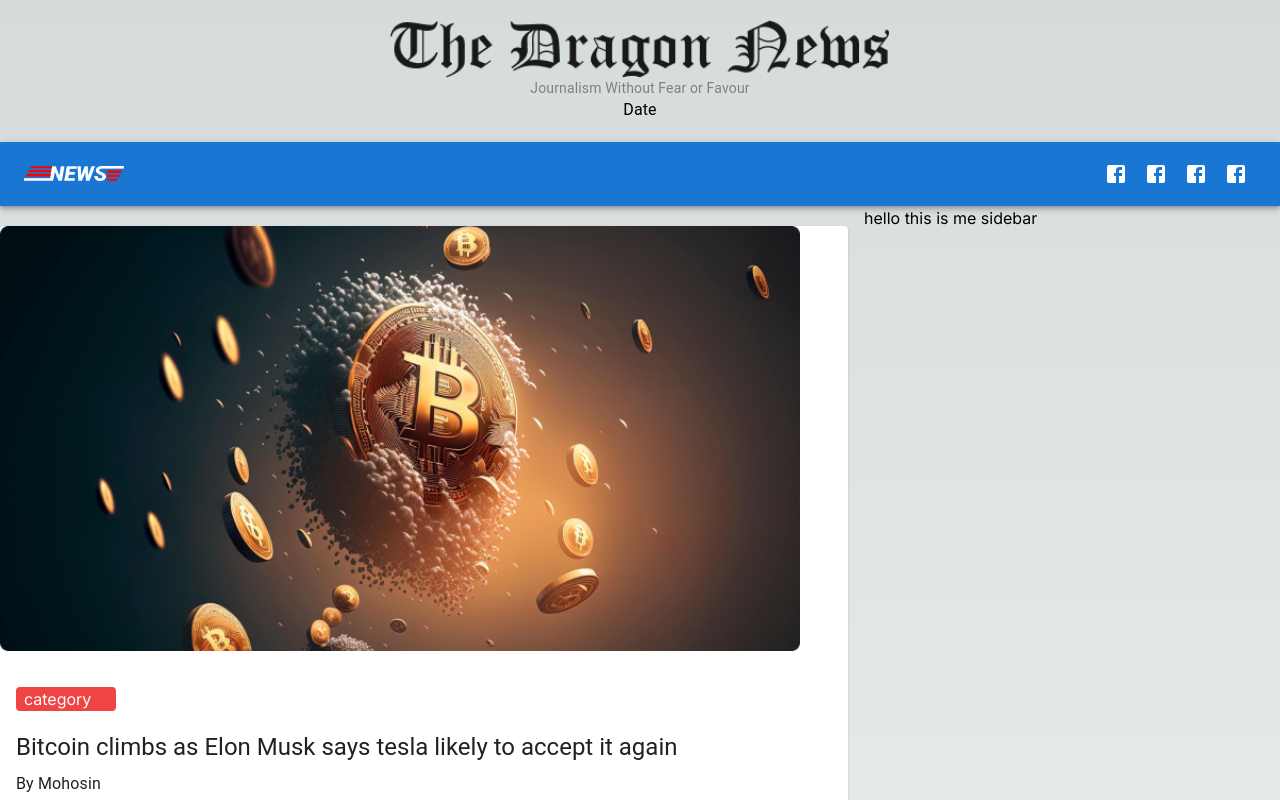
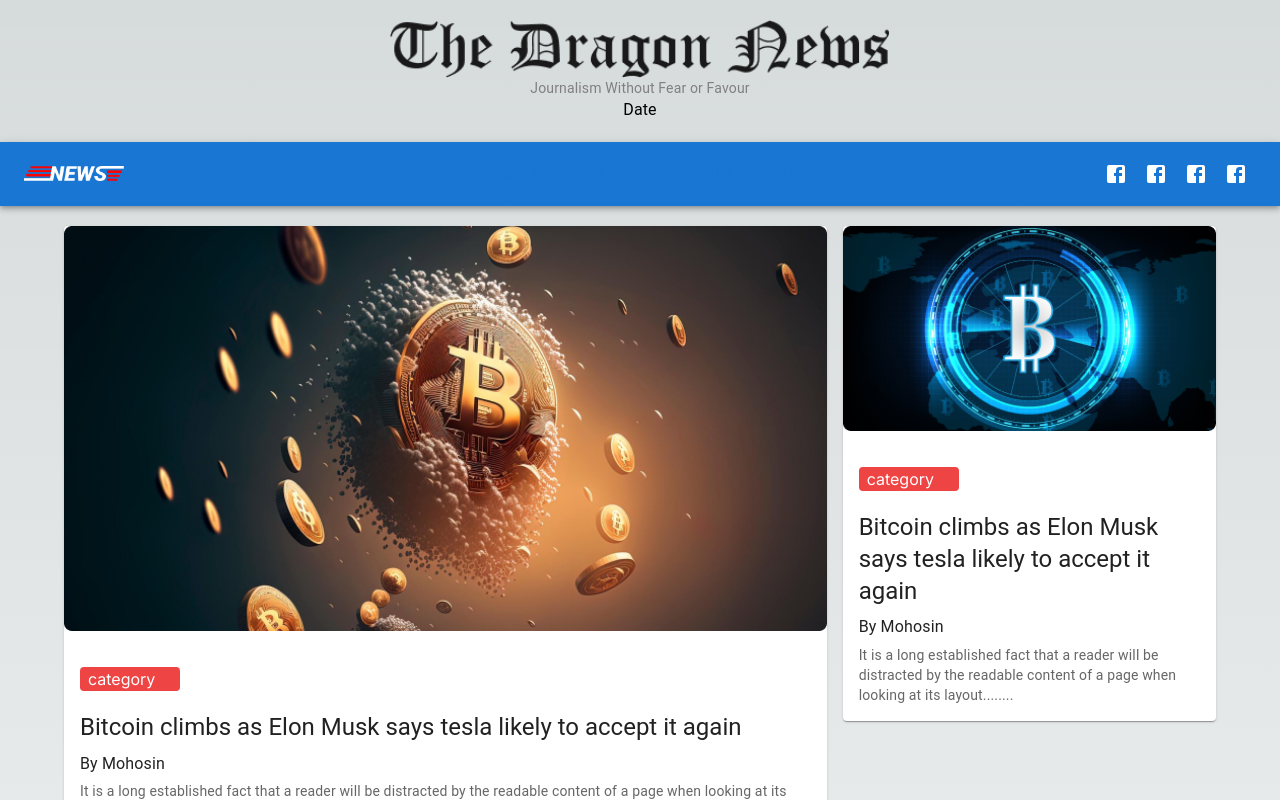
Before and after one commit to Mohosin2126/news-portal-nextjs, a Next.js app: page / in a window 1280 px wide. Shown: the top 800 px of the page. Built offline with nearby package versions, Linux system fonts and the light colour scheme.

Commit message:
added sidebar and edit layout with container

```diff
--- a/src/app/layout.js
+++ b/src/app/layout.js
@@ -2,6 +2,7 @@
 import "./globals.css";
 import Navbar from "@/components/shared/Navbar";
 import Footer from "@/components/shared";
+import { Container } from "@mui/material";
 
 const inter = Inter({ subsets: ["latin"] });
 
@@ -14,10 +15,10 @@
   return (
     <html lang="en">
       <body className={inter.className}>
-        <Navbar></Navbar>
-        {children}
-        <Footer></Footer>
-        </body>
+        <Navbar />
+        <Container className="min-h-screen">{children}</Container>
+        <Footer />
+      </body>
     </html>
   );
 }
--- a/src/components/sidebar/index.js
+++ b/src/components/sidebar/index.js
@@ -1,6 +1,45 @@
+import { Box, Card, CardActionArea, CardContent, CardMedia, Typography } from "@mui/material";
+import Image from "next/image";
+import sidebarNews from "../../assets/side-top-news.png"
+
 export default function SideBar(){
 
     return(
-        <h1>hello this is me sidebar</h1>
+       <Box className="my-5">
+<Card>
+      <CardActionArea>
+          <CardMedia>
+            <Image src={sidebarNews} height={500}  alt="top news"/>
+
+          </CardMedia>
+          <CardContent>
+            <p
+              className="
+                      w-[100px]
+                      bg-red-500
+                      px-2
+                      text-white
+                      my-5
+                      rounded
+                      "
+            >
+          category
+            </p>
+            <Typography gutterBottom variant="h5" component="div">
+            Bitcoin climbs as Elon Musk says tesla likely to accept it again
+            </Typography>
+            <Typography gutterBottom className="my-3">
+         By Mohosin
+            </Typography>
+
+            <Typography variant="body2" color="text.secondary">
+            It is a long established fact that a reader will be
+                    distracted by the readable content of a page when looking at
+                    its layout........
+            </Typography>
+          </CardContent>
+        </CardActionArea>
+      </Card>
+       </Box>
     )
 }
```
